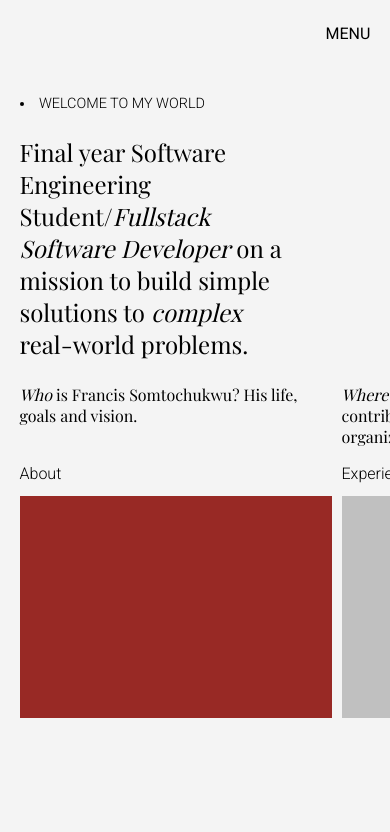
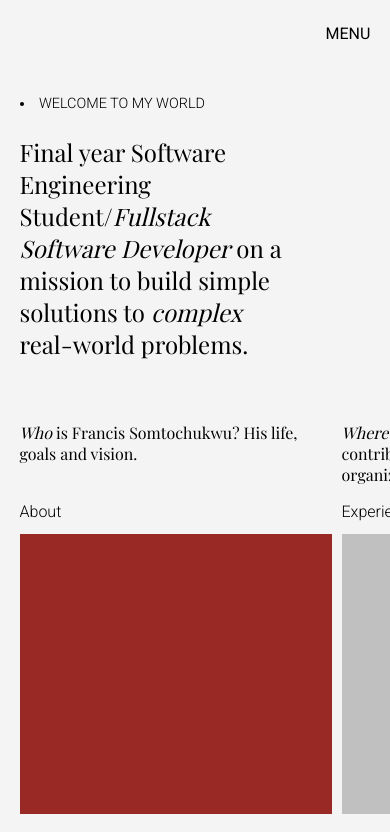
Before and after one commit to SomtoJF/whoissomto, a React (Vite) app: page / in a window 390 px wide. Shown: the top 832 px of the page. Built offline with nearby package versions, Linux system fonts and the light colour scheme; a web font is replaced by a local one.

Commit message:
StyleFix: On small screens gap between scroll container and marquee too large

```diff
--- a/src/components/Hero/Hero.styles.sass
+++ b/src/components/Hero/Hero.styles.sass
@@ -45,3 +45,7 @@
         &>div:first-child
             p
                 width: max(60%, 280px)
+
+@media all and (max-width: 550px)
+    #hero
+        grid-template-rows: 1fr 1.2fr 1fr
--- a/src/components/Hero/ScrollNav.styles.sass
+++ b/src/components/Hero/ScrollNav.styles.sass
@@ -66,6 +66,4 @@
         grid-template-columns: 80vw
         grid-auto-columns: 80vw
         &>.scroll-item
-            grid-template-rows: 70px 22px 1fr
-            figure
-                height: 60%
+            grid-template-rows: 70px 22px 280px
```
